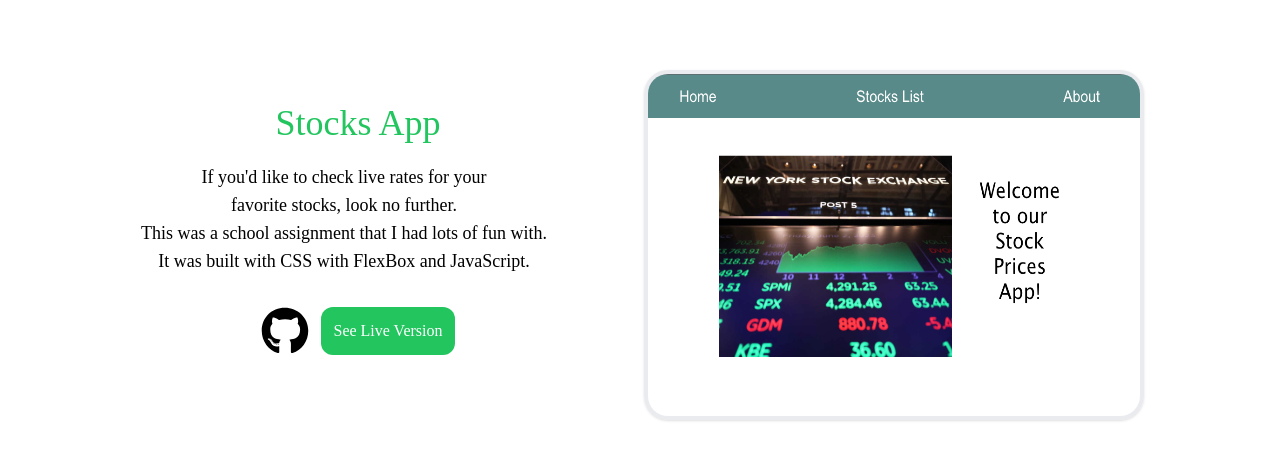
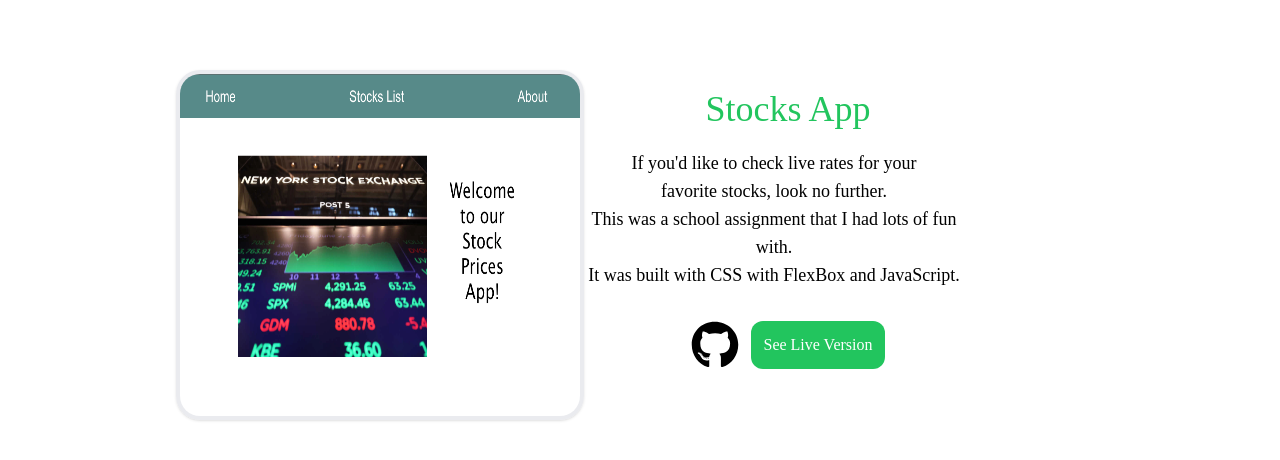
Before and after one commit to Vanessaxb/Portfolio, a React (Create React App) app: page /Portfolio in a window 1280 px wide. Shown: the part 834-1294 px from the top of the page. Built offline with nearby package versions, Linux system fonts and the light colour scheme.

Commit message:
Profile age

```diff
--- a/src/pages/Portfolio.js
+++ b/src/pages/Portfolio.js
@@ -47,8 +47,15 @@ export default function Portfolio() {
             </div>
           </div>
         </div>
-        <div className="flex flex-col md:flex-row justify-center items-center mt-14 md:mt-28 ">
-          <div className="md:w-1/2 md:mr-2">
+        <div className="flex flex-col md:flex-row justify-center items-center mt-14 md:mt-28 ml-12 md:ml-24">
+          <div className="md:w-1/2">
+            <img
+              className="h-[350px] w-[500px] rounded-3xl p-1 shadow bg-gray-200/80"
+              src={require("../images/StockApp.png")}
+              alt="Stock App"
+            />
+          </div>
+          <div className="md:w-1/2 md:mr-52">
             <h1 className=" text-2xl md:text-4xl text-green-500 font-raleway mb-3 md:mb-5 text-center md:text-center">
               Stocks App
             </h1>
@@ -76,13 +83,6 @@ export default function Portfolio() {
               </a>
             </div>
           </div>
-          <div className="md:w-1/2">
-            <img
-              className="h-[350px] w-[500px] rounded-3xl p-1 shadow bg-gray-200/80"
-              src={require("../images/StockApp.png")}
-              alt="Stock App"
-            />
-          </div>
         </div>
       </div>
     </div>
```
